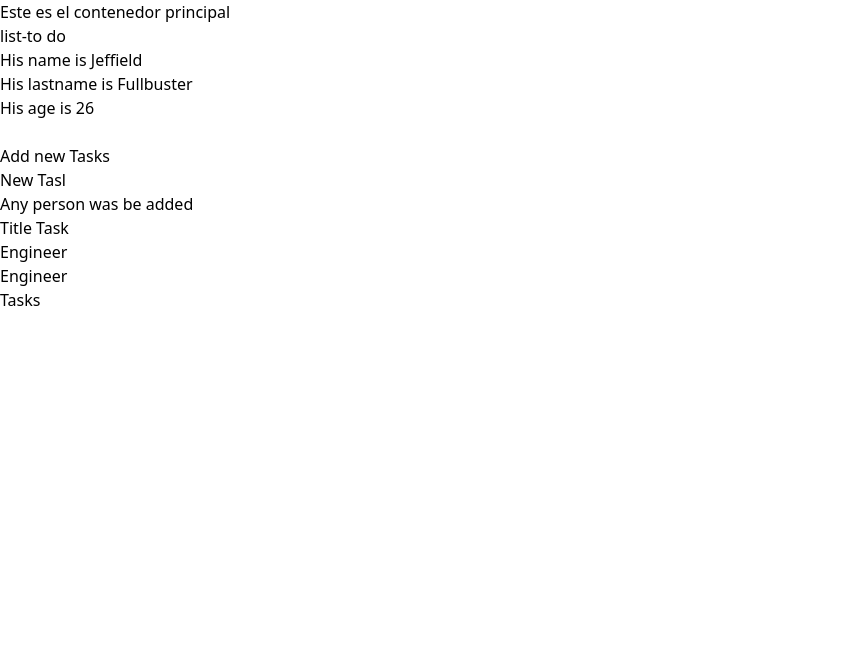
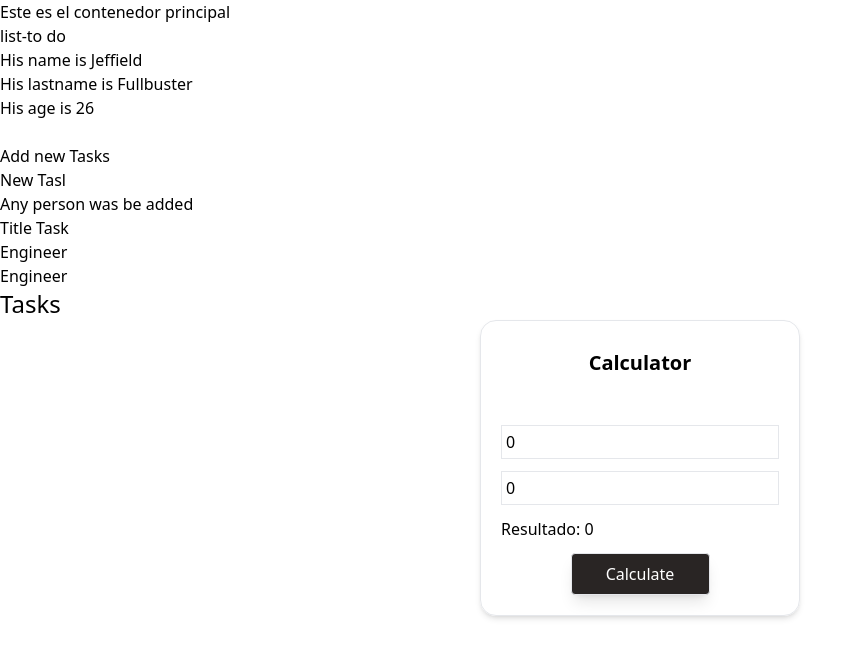
Before and after one commit to Jeffield97/Angular-Class, an Angular app: page / in a window 1280 px wide. Shown: the top 658 px of the page, without its empty margins (0-863 px from the left). Built offline with nearby package versions, Linux system fonts and the light colour scheme.

Commit message:
Add calculator component

```diff
--- a/src/app/app.module.ts
+++ b/src/app/app.module.ts
@@ -4,12 +4,14 @@ import { BrowserModule } from '@angular/platform-browser';
 import { AppRoutingModule } from './app-routing.module';
 import { AppComponent } from './app.component';
 import { ListContainerComponent } from './list-container/list-container.component';
+import { CalculatorComponent } from './calculator/calculator.component';
 import { FormsModule } from '@angular/forms';
 
 @NgModule({
   declarations: [
     AppComponent,
-    ListContainerComponent
+    ListContainerComponent,
+    CalculatorComponent
   ],
   imports: [
     BrowserModule,
--- /dev/null
+++ b/src/app/calculator/calculator.component.html
@@ -0,0 +1,14 @@
+<div class="w-3/12 mx-auto border rounded-2xl shadow-md">
+  <h2 class="text-center text-xl my-7 font-semibold">Calculator</h2>
+  <div class="flex flex-col gap-3 p-5 mx-auto">
+    <input class="border p-1" type="number" [(ngModel)]="firstValue" />
+    <input class="border p-1" type="number" [(ngModel)]="secondValue" />
+    <p>Resultado: {{ resultado }}</p>
+    <button
+      (click)="addition()"
+      class="bg-stone-800 text-white border rounded p-2 shadow-lg w-6/12 mx-auto"
+    >
+      Calculate
+    </button>
+  </div>
+</div>
--- /dev/null
+++ b/src/app/calculator/calculator.component.ts
@@ -0,0 +1,19 @@
+import { Component } from '@angular/core';
+
+@Component({
+  selector: 'app-calculator',
+  templateUrl: './calculator.component.html',
+  styleUrls: ['./calculator.component.css']
+})
+export class CalculatorComponent {
+  //Properties
+  firstValue:number =0
+  secondValue: number = 0
+  resultado: number = 0
+
+
+  //Functions
+  addition(): void{
+    this.resultado = this.firstValue + this.secondValue;
+  }
+}
--- a/src/app/list-container/list-container.component.html
+++ b/src/app/list-container/list-container.component.html
@@ -27,4 +27,7 @@
   <input type="text" [(ngModel)]="title" />
 </div>
 <div>{{ title }}</div>
-<h4>Tasks</h4>
+<h4 class="text-2xl">Tasks</h4>
+
+<!-- Calculadora -->
+<app-calculator />
```
Also changed, not shown: src/app/calculator/calculator.component.css (added), 1 other file (tests, documents, lock files or other folders).
